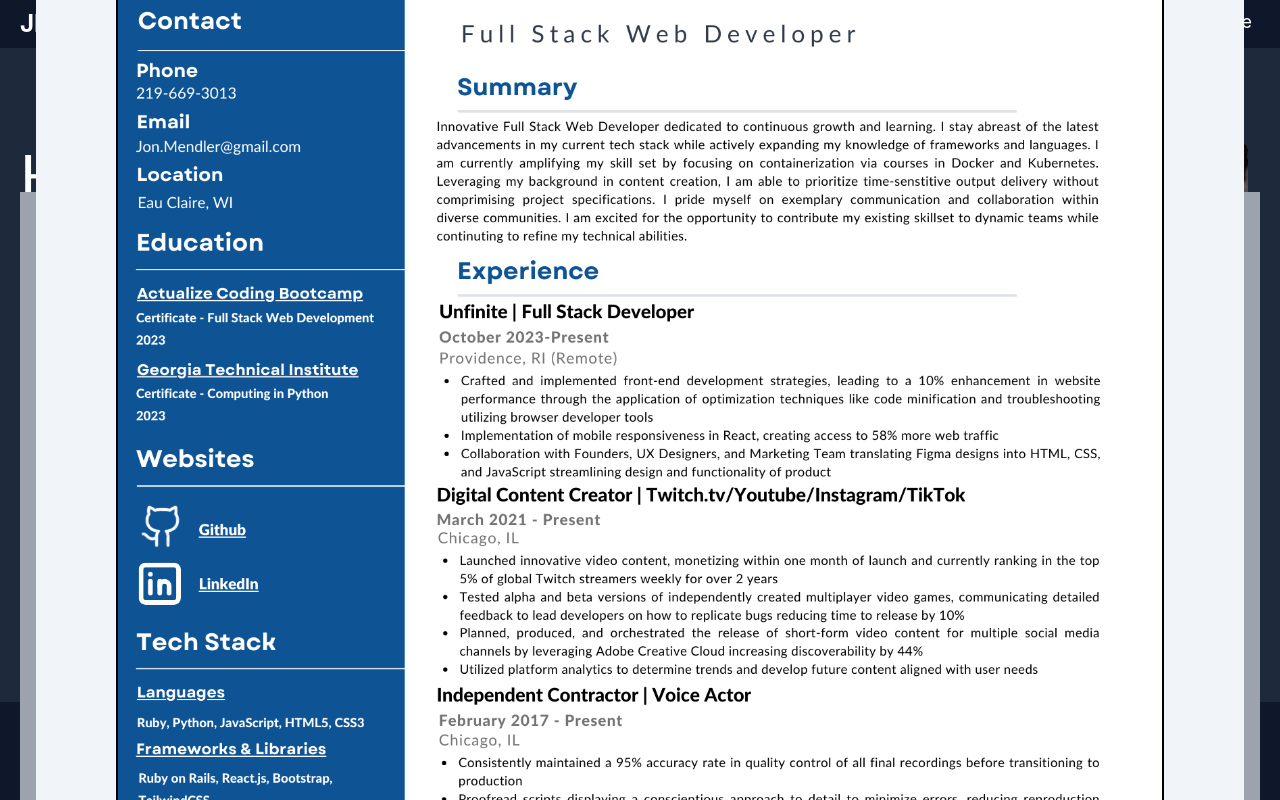
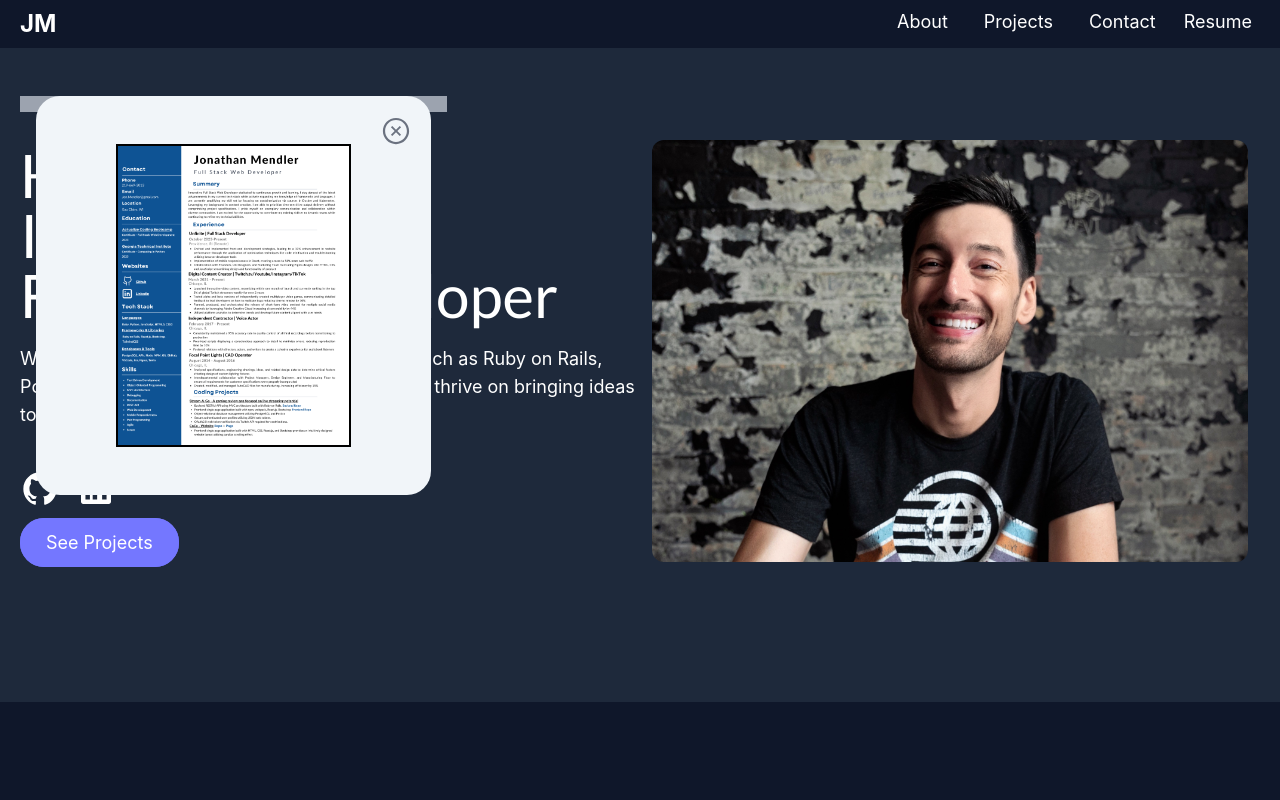
Before and after one commit to JonathanMendler/portfolio, a React (Vite) app: page / in a window 1280 px wide. Both pictures are taken after a click on the button "Resume". Shown: the top 800 px of the page. Built offline with nearby package versions, Linux system fonts and the light colour scheme.

Commit message:
Modal Styling

```diff
--- a/src/App.css
+++ b/src/App.css
@@ -1,6 +1,12 @@
 @tailwind base;
 @tailwind components;
 @tailwind utilities;
+
+* {
+  margin: 0;
+  padding: 0;
+  box-sizing: border-box;
+}
 
 html {
   scroll-behavior: smooth;
@@ -14,11 +20,11 @@ body {
   width: 100%;
 }
 
-.Modal {
+/* .Modal {
   margin: 0;
   padding: 0;
   box-sizing: border-box;
-}
+} */
 
 /* color */
 .bg-primary {
--- a/src/App.jsx
+++ b/src/App.jsx
@@ -5,7 +5,6 @@ import About from "./components/About";
 import Projects from "./components/Projects";
 import Contact from "./components/Contact";
 import Footer from "./components/Footer";
-// import Modal from "./components/Modal";
 // import PdfDownload from "./components/PdfDownload";
 
 function App() {
@@ -18,7 +17,6 @@ function App() {
       <Contact />
       <Footer />
       {/* <PdfDownload /> */}
-      {/* <Modal /> */}
     </>
   );
 }
--- a/src/components/Modal.jsx
+++ b/src/components/Modal.jsx
@@ -4,8 +4,8 @@ import { AiOutlineCloseCircle } from "react-icons/ai";
 
 const Modal = ({ setToggleModal }) => {
   return (
-    <div className="modal-bg bg-gray-400 flex flex-col items-center justify-center absolute top-48 right-5 left-5 h-screen">
-      <div className="modal-container flex flex-col text-center bg-slate-100 py-12 px-20 my-0 mx-4 rounded-3xl relative">
+    <div className="modal-bg bg-gray-400 flex flex-col size-1/3 absolute top-24 right-5 left-5 min-w-screen">
+      <div className="modal-container flex flex-col text-center bg-slate-100 py-12 px-20 mx-4 rounded-3xl relative">
         <div className="close absolute top-5 right-5 text-3xl text-gray-500 cursor-pointer">
           <AiOutlineCloseCircle onClick={setToggleModal} />
         </div>
--- a/src/components/Projects.jsx
+++ b/src/components/Projects.jsx
@@ -15,14 +15,14 @@ const Projects = () => {
     {
       img: devloom,
       title: "DevLoom",
-      desc: "(WIP) Full Stack blogging app designed to function as a developers work journal",
+      desc: "(WIP/MVP) Full Stack blogging app designed to function as a developers work journal",
       live: "https://devloom.xyz/",
       code: "https://github.com/JonathanMendler/DevLoom",
     },
     {
       img: dumbsplain,
       title: "Dumbsplain",
-      desc: "Conversational LLM trivia game. Independent Contributor at Unfinite",
+      desc: "Conversational LLM trivia game | Independent Contributor at Unfinite | Code is private repo",
       live: "https://dumbsplain.com//",
     },
   ];
```
